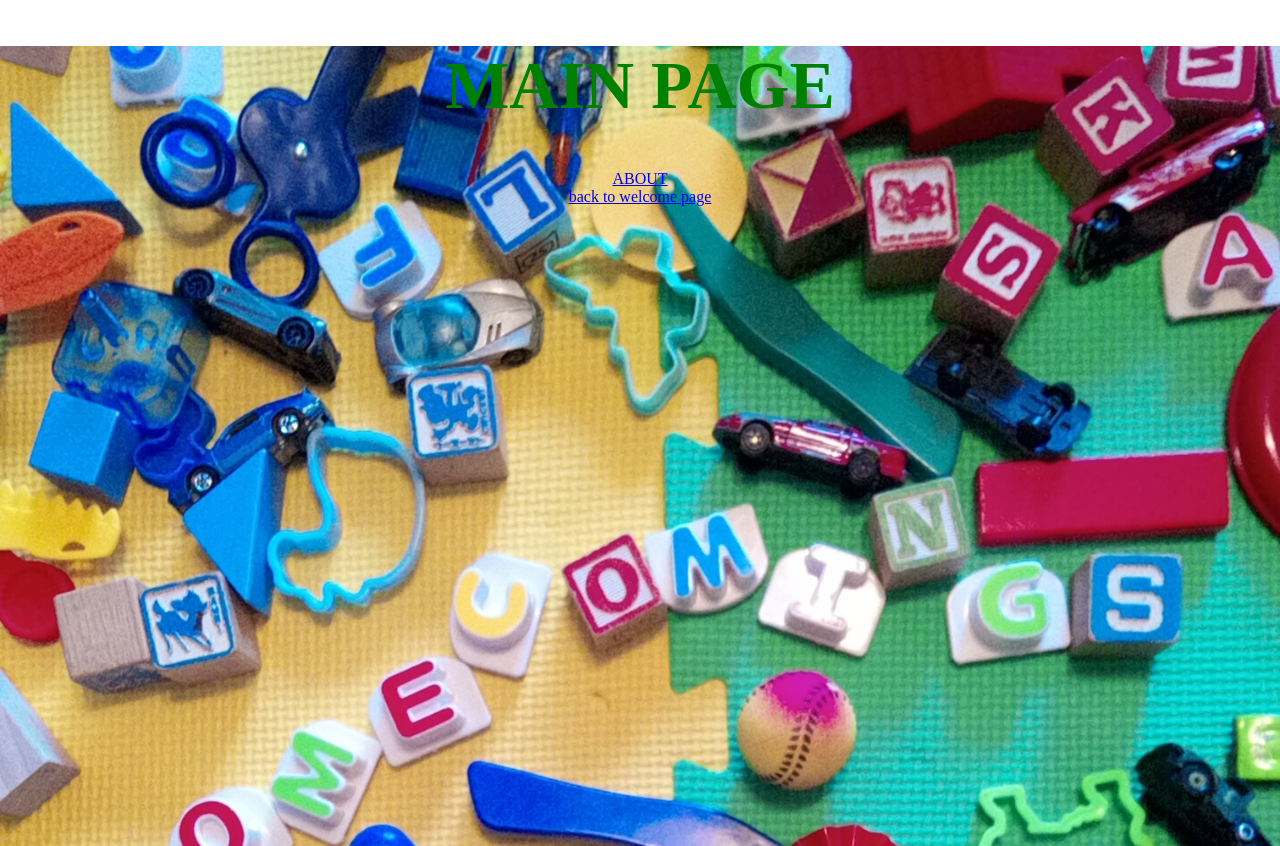
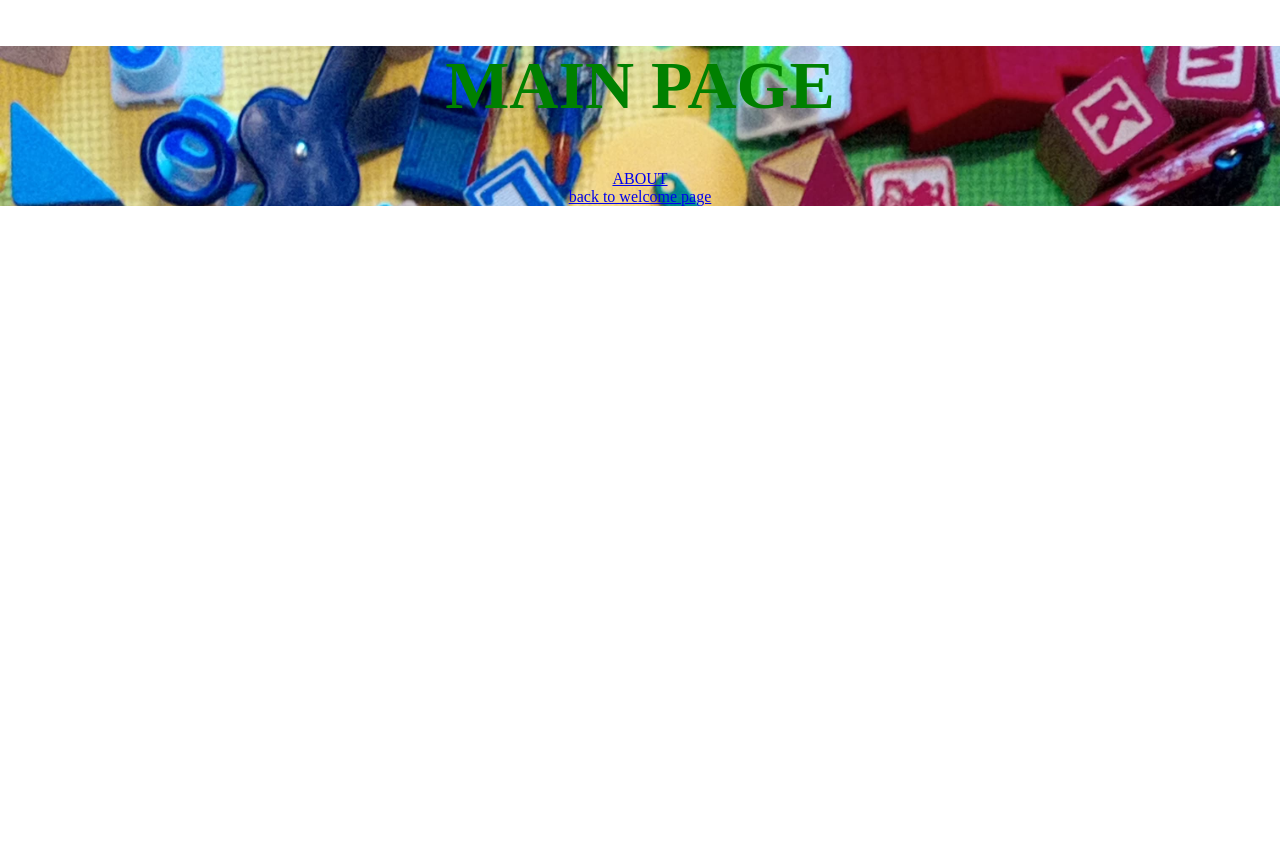
Before and after one commit to jamiecwebber/homecomings, a React (Create React App) app: page /main in a window 1280 px wide. After the commit the page ends 800 px from the top, so only its background shows below. Built offline with nearby package versions, Linux system fonts and the light colour scheme.

Commit message:
making Background into its own component

```diff
--- /dev/null
+++ b/src/components/atoms/Background.js
@@ -0,0 +1,10 @@
+import React from 'react';
+import styled from 'styled-components';
+
+const Background = styled.div`
+    background-image: url(${props => props.img});
+    background-position: 'center';
+    background-size: 100%;
+`
+
+export default Background
--- a/src/components/pages/MainPage.js
+++ b/src/components/pages/MainPage.js
@@ -1,16 +1,9 @@
 import React from 'react'
 import { Link } from 'react-router-dom'
-import homecomingsBackground from '../../media/homecomings4colours.jpg'
 import styled from 'styled-components';
 
-const Background = styled.div`
-
-    height: 100vh;
-    width: 100vw;
-    background-image: url(${homecomingsBackground});
-    background-position: 'center';
-    background-size: 100%;
-`
+import Background from '../atoms/Background'
+import homecomingsBackground from '../../media/homecomings4colours.jpg'
 
 const Title = styled.h1`
     color: green;
@@ -19,7 +12,7 @@ const Title = styled.h1`
 
 function MainPage () {
     return (
-        <Background>
+        <Background img={homecomingsBackground}>
             <Title>MAIN PAGE</Title>
             {/* <NewWindow name='blah1' features={{'width':200,'height':200}} >
                 <h1>HOMECOMINGS</h1>
```
